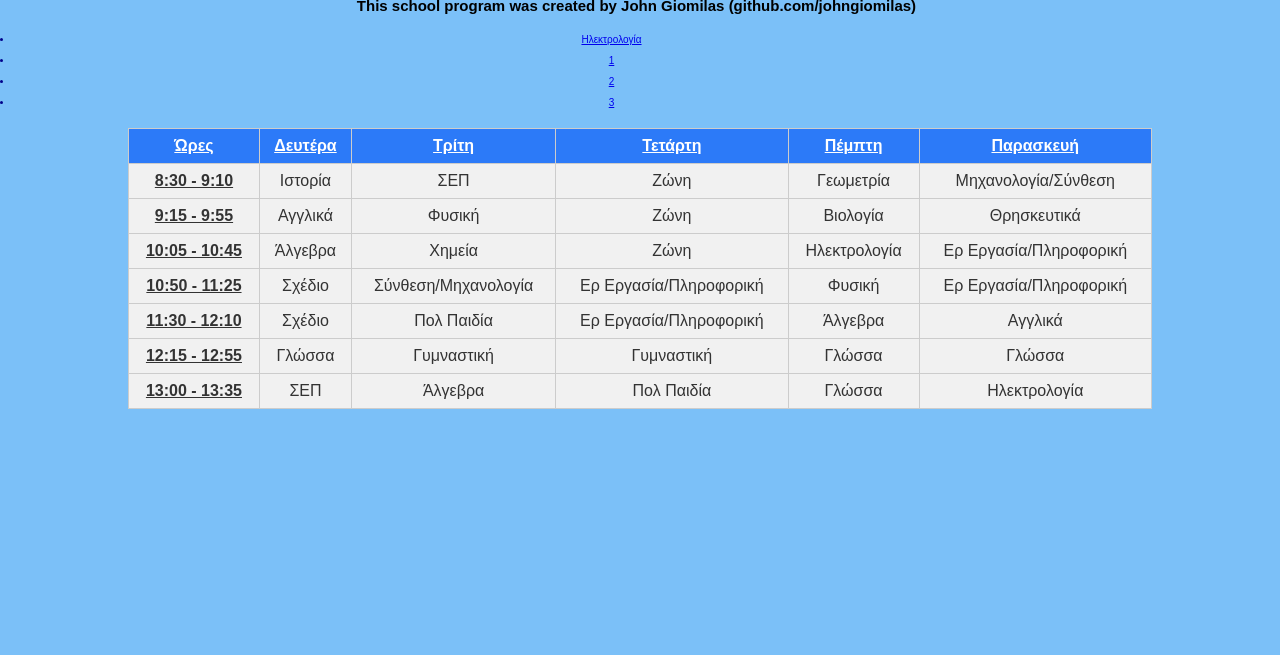
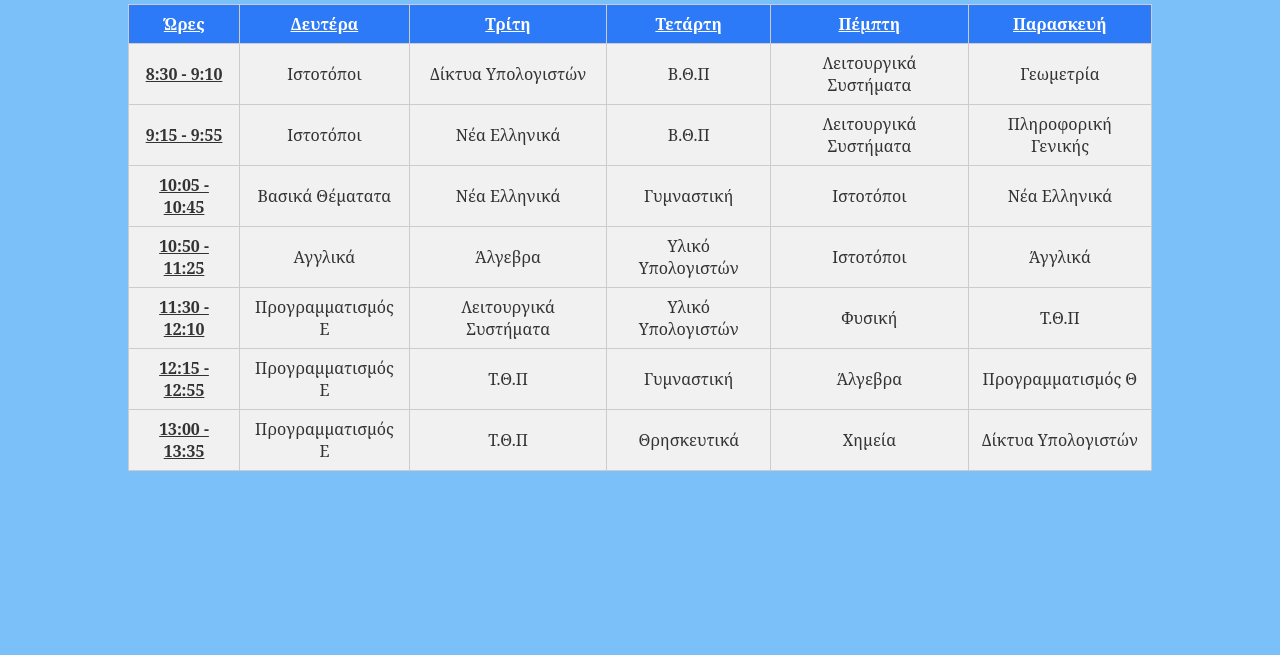
Before and after one commit to johngiomilas/johngiomilas.github.io, a plain HTML site: page school-program/index.html in a window 1280 px wide. Shown: the part 145-800 px from the top of the page. Drawn offline with Linux system fonts and the light colour scheme.

Commit message:
Update index.html

```diff
--- a/school-program/index.html
+++ b/school-program/index.html
@@ -1,14 +1,14 @@
 <html>
-  <head>
-    <title>1ο ΕΠΑΛ Μυτιλήνης</title>
-    <link rel="icon" href="./images/header.png">
-    <link rel="stylesheet" href="./style.css"/>
-  </head>
-  <body>
-    <h1>Σχολικό Πρόγραμμα 2022-2023</h1>
-    <ul>
-      <strong>Τάξη: Α1</strong>
-    </ul>
+
+<head>
+  <title>1ο ΕΠΑΛ Μυτιλήνης</title>
+  <link rel="icon" href="image.png">
+  <link rel="stylesheet" href="style.css" />
+</head>
+
+<body>
+  <font face="noto serif">
+    <h1>Σχολικό Πρόγραμμα 2023-2024</h1>
     <table>
       <tr>
         <th>
@@ -46,11 +46,11 @@
             <strong>8:30 - 9:10</strong>
           </u>
         </td>
-        <td>Ιστορία</td>
-        <td>ΣΕΠ</td>
-        <td>Ζώνη</td>
+        <td>Ιστοτόποι</td>
+        <td>Δίκτυα Υπολογιστών</td>
+        <td>Β.Θ.Π</td>
+        <td>Λειτουργικά Συστήματα</td>
         <td>Γεωμετρία</td>
-        <td>Μηχανολογία/Σύνθεση</td>
       </tr>
       <tr>
         <td>
@@ -58,11 +58,11 @@
             <strong>9:15 - 9:55</strong>
           </u>
         </td>
-        <td>Αγγλικά</td>
-        <td>Φυσική</td>
-        <td>Ζώνη</td>
-        <td>Βιολογία</td>
-        <td>Θρησκευτικά</td>
+        <td>Ιστοτόποι</td>
+        <td>Νέα Ελληνικά</td>
+        <td>Β.Θ.Π</td>
+        <td>Λειτουργικά Συστήματα</td>
+        <td>Πληροφορική Γενικής</td>
       </tr>
       <tr>
         <td>
@@ -70,11 +70,11 @@
             <strong>10:05 - 10:45</strong>
           </u>
         </td>
-        <td>Άλγεβρα</td>
-        <td>Χημεία</td>
-        <td>Ζώνη</td>
-        <td>Ηλεκτρολογία</td>
-        <td>Ερ Εργασία/Πληροφορική</td>
+        <td>Βασικά Θέματατα</td>
+        <td>Νέα Ελληνικά</td>
+        <td>Γυμναστική</td>
+        <td>Ιστοτόποι</td>
+        <td>Νέα Ελληνικά</td>
       </tr>
       <tr>
         <td>
@@ -82,23 +82,23 @@
             <strong>10:50 - 11:25</strong>
           </u>
         </td>
-        <td>Σχέδιο</td>
-        <td>Σύνθεση/Μηχανολογία</td>
-        <td>Ερ Εργασία/Πληροφορική</td>
-        <td>Φυσική</td>
-        <td>Ερ Εργασία/Πληροφορική</td>
+        <td>Αγγλικά</td>
+        <td>Άλγεβρα</td>
+        <td>Υλικό Υπολογιστών</td>
+        <td>Ιστοτόποι</td>
+        <td>Άγγλικά</td>
       </tr>
       <tr>
         <td>
           <u>
-            <strong>11:30 - 12:10</strong>
+            <strong>11:30 - 12:10</ strong>
           </u>
         </td>
-        <td>Σχέδιο</td>
-        <td>Πολ Παιδία</td>
-        <td>Ερ Εργασία/Πληροφορική</td>
-        <td>Άλγεβρα</td>
-        <td>Αγγλικά</td>
+        <td>Προγραμματισμός Ε</td>
+        <td>Λειτουργικά Συστήματα</td>
+        <td>Υλικό Υπολογιστών</td>
+        <td>Φυσική</td>
+        <td>Τ.Θ.Π</td>
       </tr>
       <tr>
         <td>
@@ -106,11 +106,11 @@
             <strong>12:15 - 12:55</strong>
           </u>
         </td>
-        <td>Γλώσσα</td>
+        <td>Προγραμματισμός Ε</td>
+        <td>Τ.Θ.Π</td>
         <td>Γυμναστική</td>
-        <td>Γυμναστική</td>
-        <td>Γλώσσα</td>
-        <td>Γλώσσα</td>
+        <td>Άλγεβρα</td>
+        <td>Προγραμματισμός Θ</td>
       </tr>
       <tr>
         <td>
@@ -118,31 +118,20 @@
             <strong>13:00 - 13:35</strong>
           </u>
         </td>
-        <td>ΣΕΠ</td>
-        <td>Άλγεβρα</td>
-        <td>Πολ Παιδία</td>
-        <td>Γλώσσα</td>
-        <td>Ηλεκτρολογία</td>
+        <td>Προγραμματισμός Ε</td>
+        <td>Τ.Θ.Π</td>
+        <td>Θρησκευτικά</td>
+        <td>Χημεία</td>
+        <td>Δίκτυα Υπολογιστών</td>
       </tr>
       <div>
-      <h6>
-        This school program was created by <strong>John Giomilas (github.com/johngiomilas)</strong>
-      </h6>
-
-
-      <ul>
-        <li><a href="https://users.sch.gr/jabatzo/files/yliko/live%20ebooks/arxes_ilektrologias_A_2018_final/index.html" class="hlek" target="_blank">Ηλεκτρολογία</a></li>
-        <!-- TROLL OPTIONS -->
-        <li><a href="https://fakeupdate.net/win10ue/" class="update" target="_blank">1</a></li>
-        <li><a href="./images/filippos.png" class="jamal" target="_blank">2</a></li>
-        <li><a href="./audio.mp3" class="jamal" target="_blank">3</a></li>
-      </ul>
-
-
-
+        <h3>
+          This school program was created by <strong>John Giomilas (<a href="https://github.com/johngiomilas">github.com/johngiomilas</a>)</strong>
+        </h3>
       </div>
       <tr>
+      </font>
+</body>
 
-
-
-        <!-- if you want to create more tables copy line 33 to 46 -->
+</html>
+<!-- if you want to create more tables copy line 33 to 46 -->
```
